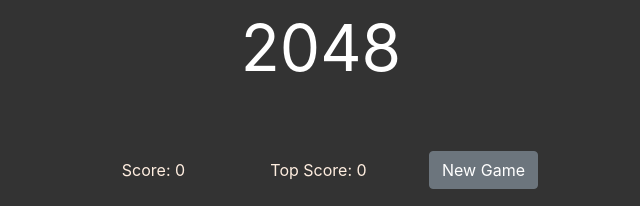
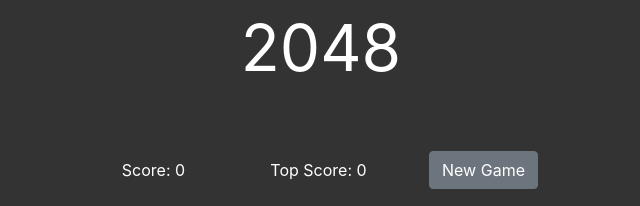
Before and after one commit to mkzheng972/reverse-2048, a React app: page / in a window 1280 px wide. Shown: the top 206 px of the page, 319-959 px from the left. Built offline with nearby package versions, Linux system fonts and the light colour scheme.

Commit message:
fixed score points when game resets and changed score color to white

```diff
--- a/client/components/grid/Grid.css
+++ b/client/components/grid/Grid.css
@@ -26,7 +26,7 @@
   justify-content: center;
   align-items: center;
   /* color: #5ca3da; */
-  color: #ffeee0;
+  color: #ffffff;
 }
 
 .reset-button {
```
